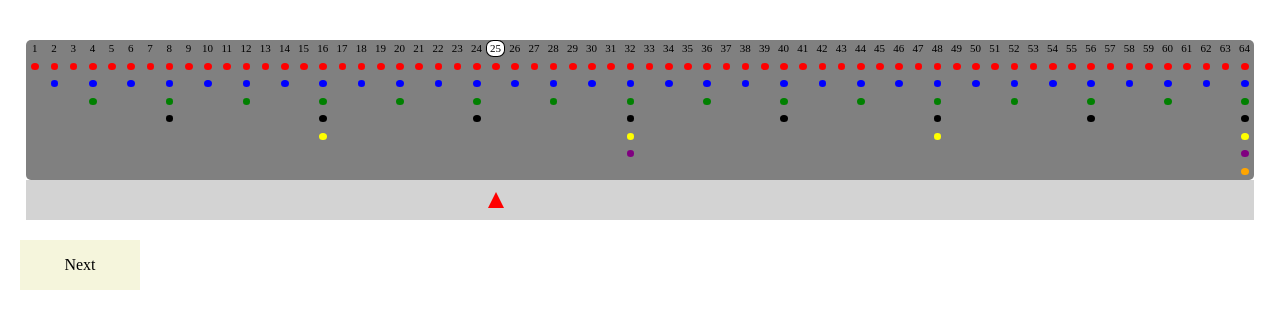
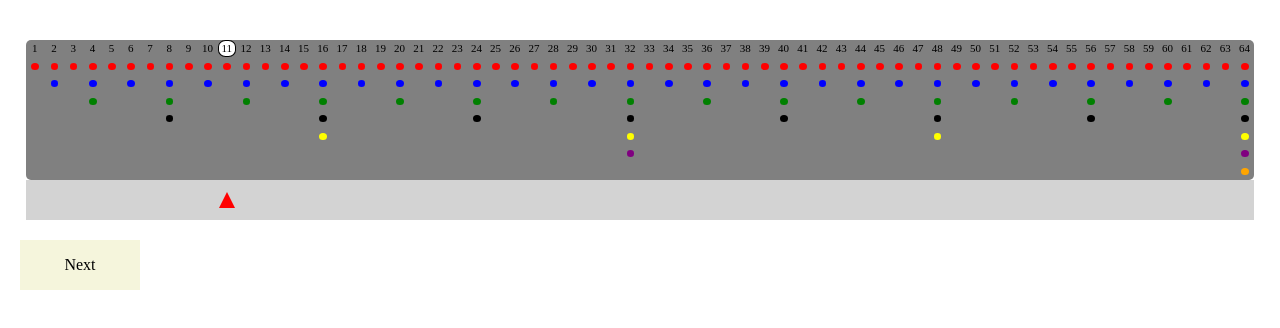
Before and after one commit to emersonscheffer/character, a React (Create React App) app in the folder client/: page / in a window 1280 px wide. Shown: the top 328 px of the page. Built offline with nearby package versions, Linux system fonts and the light colour scheme.

Commit message:
Button func

```diff
--- a/client/src/components/LeitnerTimeLine.jsx
+++ b/client/src/components/LeitnerTimeLine.jsx
@@ -3,15 +3,14 @@ import React from "react";
 import LeitnerTimeLineNumber from "./LeitnerTimeLineNumber";
 import LeitnerTimeLineBullets from "./LeitnerTimeLineBullets";
 
-const LeitnerTimeLine = () => {
-  let selectedDay = 25;
-
+const LeitnerTimeLine = ({ selectedDay }) => {
   const timeLineNumbers = () => {
     let arr = [];
 
     for (let index = 0; index < 64; index++) {
       arr.push(
         <LeitnerTimeLineNumber
+          key={index}
           tlNumber={index + 1}
           selectedDay={selectedDay === index + 1 ? true : false}
         />
@@ -49,6 +48,7 @@ const LeitnerTimeLine = () => {
       for (let index = 1; index < 65; index++) {
         bulletsArr.push(
           <LeitnerTimeLineBullets
+            key={index}
             bulletColor={bulletCollors[i - 1]}
             interval={index % intervals[i] === 0 ? true : false}
           />
--- a/client/src/components/LeitnerTimeLineButton.jsx
+++ b/client/src/components/LeitnerTimeLineButton.jsx
@@ -1,16 +1,15 @@
 import React from "react";
 
-const LeitnerTimeLineButton = () => {
+const LeitnerTimeLineButton = ({ pressedMe }) => {
   return (
     <div
-
-        onClick={() => console.log("hello m y friend?")}
+      onClick={pressedMe}
       style={{
         width: "120px",
         height: "50px",
         backgroundColor: "beige",
         display: "grid",
-        margin: "20px"
+        margin: "20px",
       }}
     >
       <h1 style={{ alignSelf: "center", justifySelf: "center" }}>Next</h1>
--- a/client/src/components/LeitnerTimeLineDayIndicator.jsx
+++ b/client/src/components/LeitnerTimeLineDayIndicator.jsx
@@ -1,14 +1,13 @@
 import React from "react";
 import LeitnerTimeLineDayIndicatorSq from "./LeitnerTimeLineDayIndicatorSq";
 
-const LeitnerTimeLineDayIndicator = () => {
-  let selectedDay = 25;
-
+const LeitnerTimeLineDayIndicator = ({ selectedDay }) => {
   const indicator = () => {
     let indicatorLine = [];
     for (let i = 0; i < 64; i++) {
       indicatorLine.push(
         <LeitnerTimeLineDayIndicatorSq
+          key={i}
           selected={selectedDay === i + 1 ? true : false}
         />
       );
--- a/client/src/views/LeitnerBox.jsx
+++ b/client/src/views/LeitnerBox.jsx
@@ -1,15 +1,22 @@
-import React from "react";
+import React, { useState } from "react";
 
 import LeitnerTimeLine from "../components/LeitnerTimeLine";
 import LeitnerTimeLineDayIndicator from "../components/LeitnerTimeLineDayIndicator";
 import LeitnerTimeLineButton from "../components/LeitnerTimeLineButton";
 
 const LeitnerBox = () => {
+  const [selectedDate, setSelectedDate] = useState(11);
+
+  const pressedMe = () => {
+    setSelectedDate(selectedDate > 63 ? 1 : selectedDate + 1);
+    console.log(selectedDate);
+  };
+
   return (
     <div style={{ marginTop: "40px" }}>
-      <LeitnerTimeLine />
-      <LeitnerTimeLineDayIndicator />
-      <LeitnerTimeLineButton />
+      <LeitnerTimeLine selectedDay={selectedDate} />
+      <LeitnerTimeLineDayIndicator selectedDay={selectedDate} />
+      <LeitnerTimeLineButton pressedMe={pressedMe} />
     </div>
   );
 };
```
Also changed, not shown: 1 other file (tests, documents, lock files or other folders).
